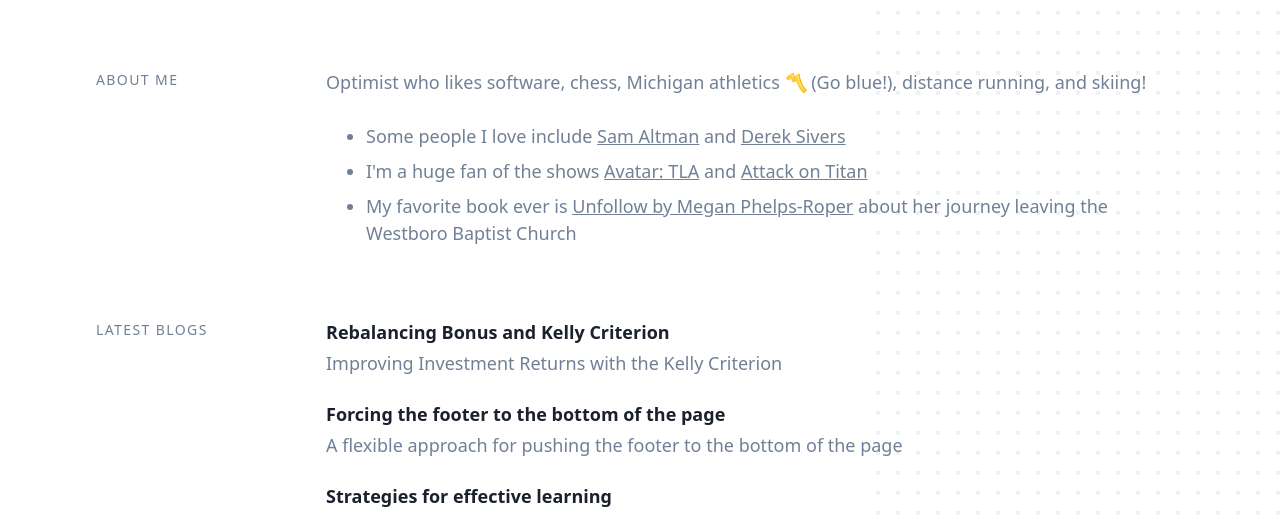
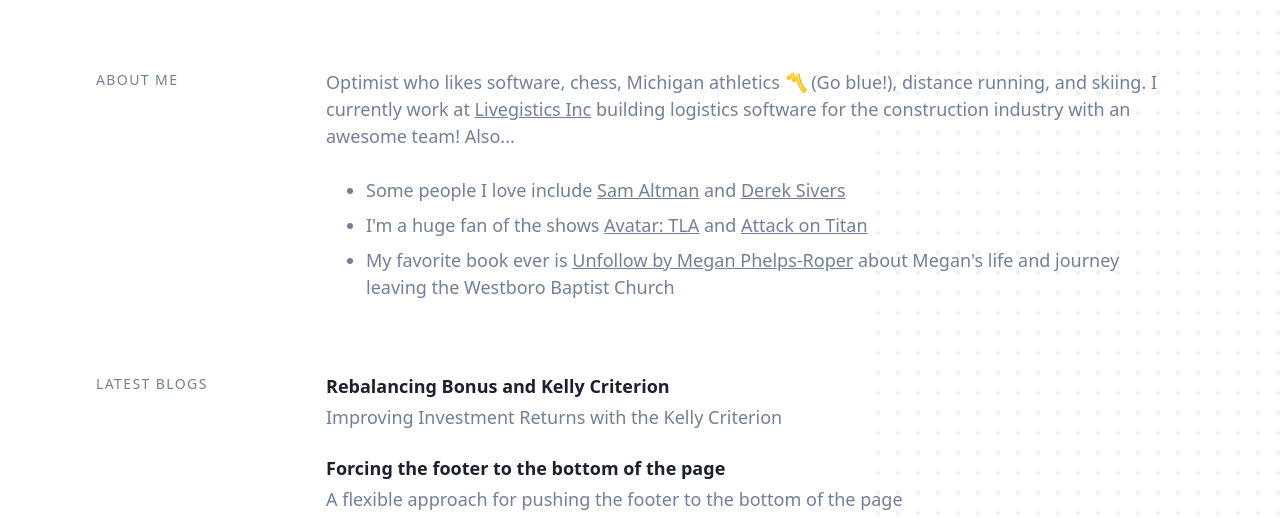
Before and after one commit to FlanaganSe/personal-portfolio-site, a Gatsby site: page / in a window 1280 px wide. Shown: the part 249-768 px from the top of the page. Built offline with nearby package versions, Linux system fonts and the light colour scheme; Gatsby itself is replaced by a stand-in of ours.

Commit message:
updating about me section

```diff
--- a/src/components/section-about/index.jsx
+++ b/src/components/section-about/index.jsx
@@ -4,16 +4,7 @@ import Section from '../section';
 import profileImg from '../../images/bisexual.png';
 
 const classes = {
-  wrapper: 'block mb-6 md:flex',
-  imageWrapper: 'w-full max-w-150',
-  image: 'rounded-full transform transition-all duration-150 hover:scale-105',
-  contentWrapper: 'flex-none pt-6 md:pt-1 md:flex-1 md:pl-20',
-  name: 'text-5xl text-gray-900 font-bold leading-tight hover:text-black',
-  description: 'text-gray-600',
-  list: 'mt-6 uppercase tracking-wider',
-  item: 'inline list-none pr-4',
-  link:
-    'underline',
+  link: 'underline',
   listItem: 'mb-2 list-disc ml-10'
 };
 
@@ -22,13 +13,13 @@ const SectionAbout = () => {
     <Section title="About Me">
       <div className="mb-6">
         <p>Optimist who likes software, chess, Michigan athletics
-&#12349; (Go blue!), distance running, and skiing!</p><br/>
+&#12349; (Go blue!), distance running, and skiing. I currently work at <a target="_blank" rel="noreferrer" className={classes.link} href={'https://livegistics.com/'}>Livegistics Inc</a> building logistics software for the construction industry with an awesome team! Also...</p><br/>
         <ul>
           <li className={classes.listItem}>Some people I love include <a target="_blank" rel="noreferrer" className={classes.link} href={'https://blog.samaltman.com/'}>Sam Altman</a> and <a target="_blank" rel="noreferrer" className={classes.link} href={'https://sive.rs/'}>Derek Sivers</a>
           </li>
           <li className={classes.listItem}>I'm a huge fan of the shows <a target="_blank" rel="noreferrer" className={classes.link} href={'https://www.imdb.com/title/tt0417299/'}>Avatar: TLA</a> and <a target="_blank" rel="noreferrer" className={classes.link} href={'https://www.imdb.com/title/tt2560140/'}>Attack on Titan</a>
           </li>
-          <li className={classes.listItem}>My favorite book ever is <a target="_blank" rel="noreferrer" className={classes.link} href={'https://www.goodreads.com/book/show/43314707-unfollow'}>Unfollow by Megan Phelps-Roper</a> about her journey leaving the Westboro Baptist Church
+          <li className={classes.listItem}>My favorite book ever is <a target="_blank" rel="noreferrer" className={classes.link} href={'https://www.goodreads.com/book/show/43314707-unfollow'}>Unfollow by Megan Phelps-Roper</a> about Megan's life and journey leaving the Westboro Baptist Church
           </li>
         </ul>
 
```
